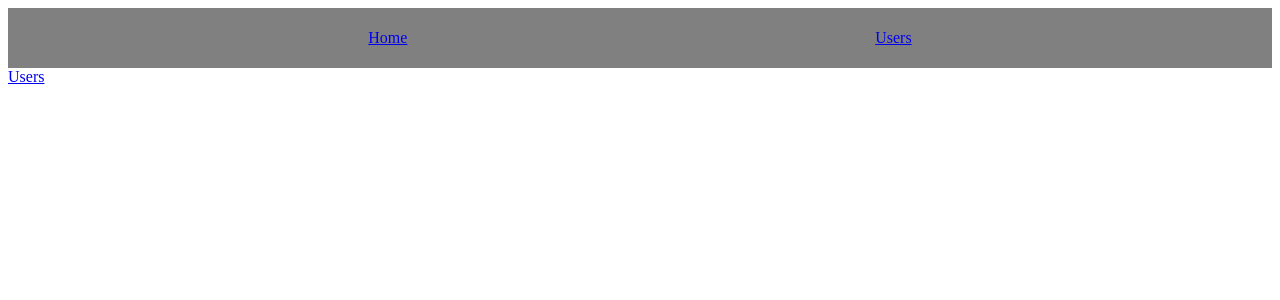
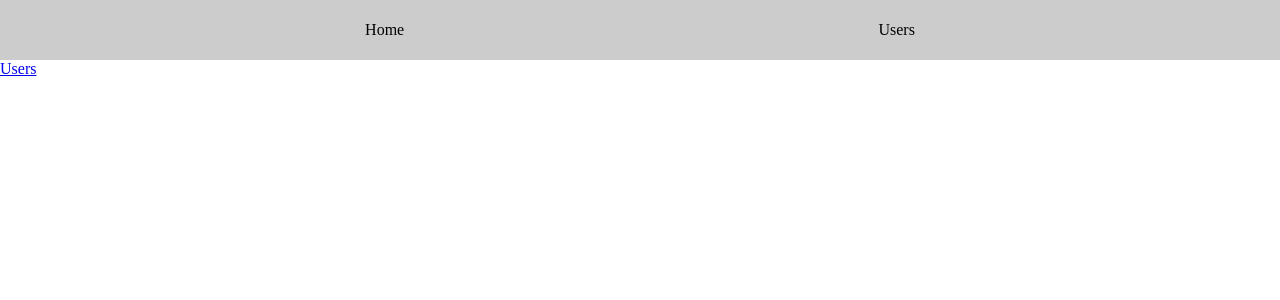
Before and after one commit to crea00/nuxt-course, a Nuxt app: page / in a window 1280 px wide. Shown: the top 300 px of the page. Built offline with nearby package versions, Linux system fonts and the light colour scheme.

Commit message:
#021 Styling Nuxt Apps

```diff
--- a/components/Header.vue
+++ b/components/Header.vue
@@ -18,7 +18,7 @@
   display: flex;
   justify-content: center;
   align-items: center;
-  background-color: grey;
+  background-color: #ccc;
 }
 .nav-items {
   list-style: none;
@@ -29,4 +29,12 @@
   align-items: center;
   width: 80%;
 }
+.nav-items a {
+  text-decoration: none;
+  color: black;
+}
+.nav-items a:hover,
+.nav-items a:active {
+  color: white;
+}
 </style>
--- a/layouts/default.vue
+++ b/layouts/default.vue
@@ -17,4 +17,8 @@ export default {
 </script>
 
 <style>
+html,
+body {
+  margin: 0;
+}
 </style>
--- a/nuxt.config.js
+++ b/nuxt.config.js
@@ -25,8 +25,10 @@ module.exports = {
 
   /*
   ** Global CSS
+    @ doesn't work here
   */
   css: [
+    '~/assets/styles/main.css'
   ],
 
   /*
--- a/pages/users.vue
+++ b/pages/users.vue
@@ -21,3 +21,6 @@ export default {
   layout: "users"
 };
 </script>
+
+<style scoped>
+</style>
```
Also changed, not shown: assets/styles/main.css (added).
